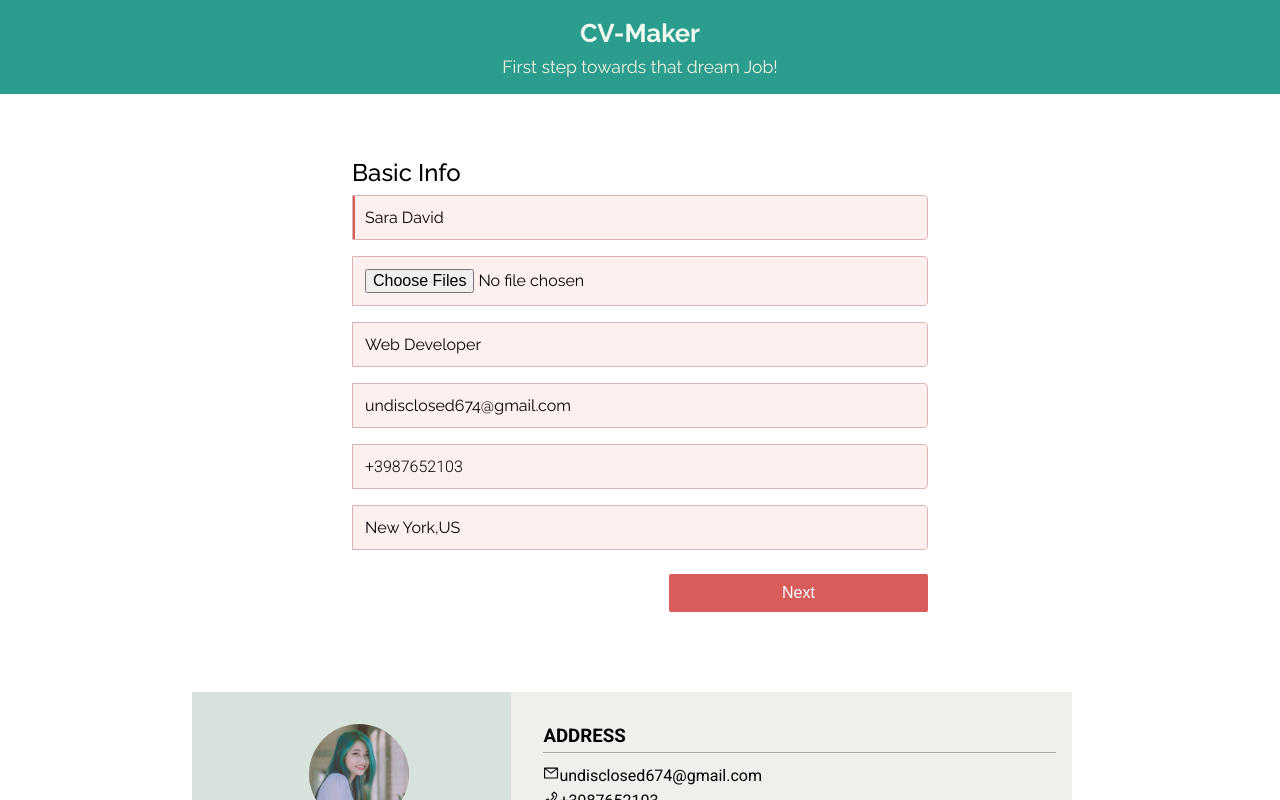
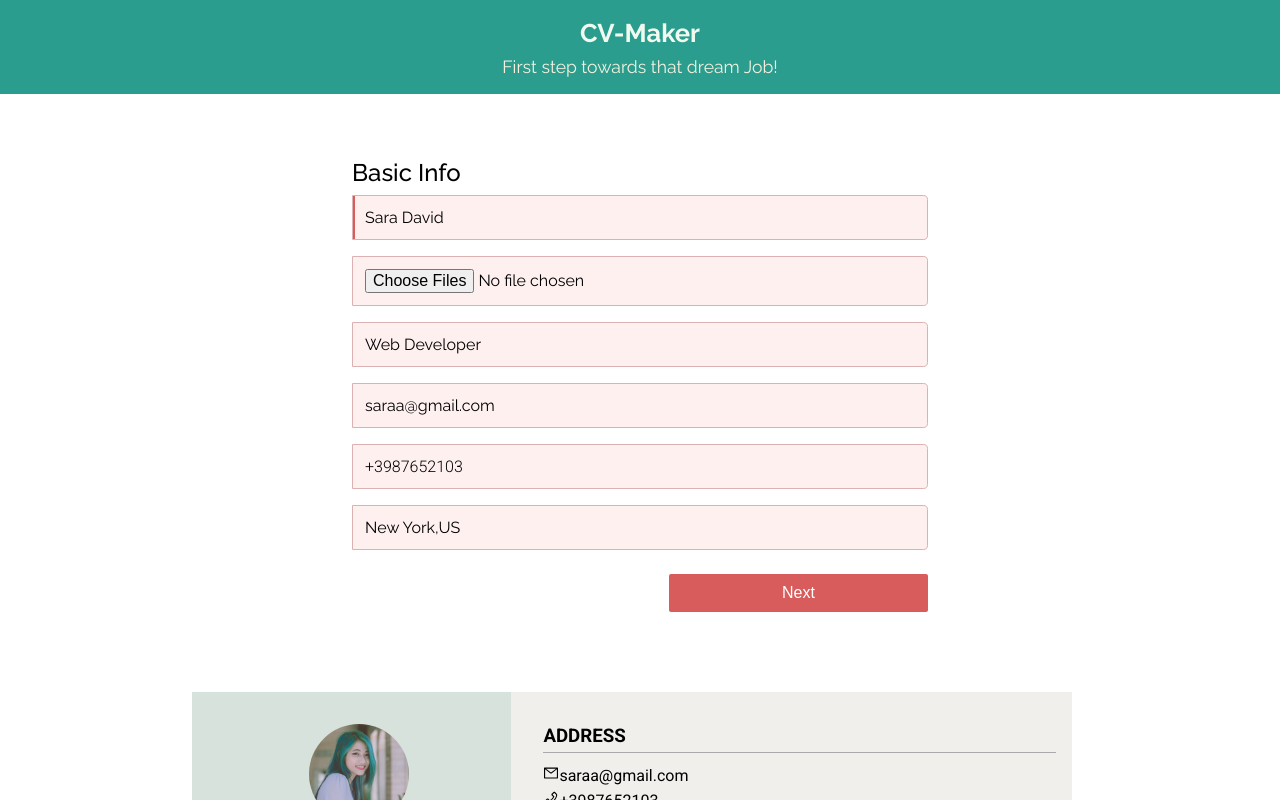
Before and after one commit to Undisclosed64/cv-maker, a React (Create React App) app: page / in a window 1280 px wide. Shown: the top 800 px of the page. Built offline with nearby package versions, Linux system fonts and the light colour scheme.

Commit message:
change mail

```diff
--- a/src/components/UserForm.js
+++ b/src/components/UserForm.js
@@ -9,7 +9,7 @@ export class UserForm extends Component {
         step:1,
         name:'Sara David',
         occupation:'Web Developer',
-        email:'undisclosed674@gmail.com',
+        email:'saraa@gmail.com',
         contactNo:'+3987652103',
         city:'New York,US',
         course:'Bachelor in Humanities',
```
